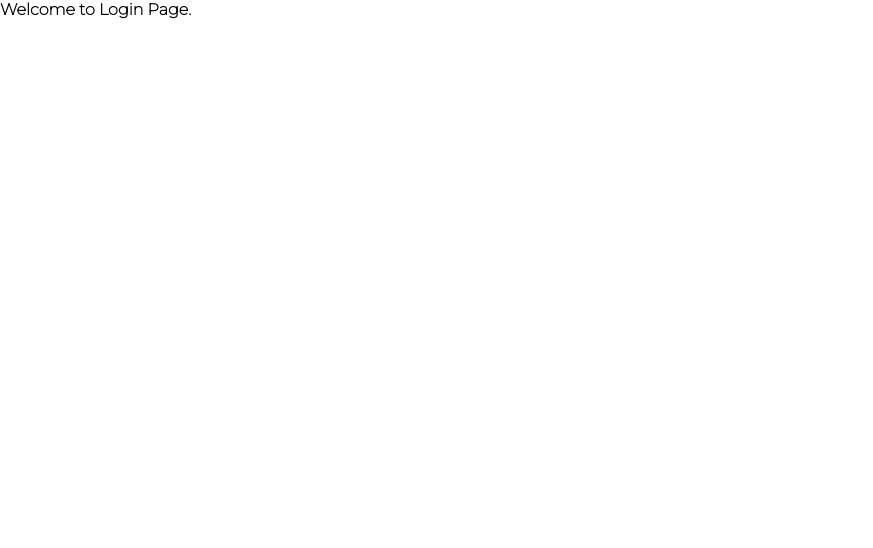
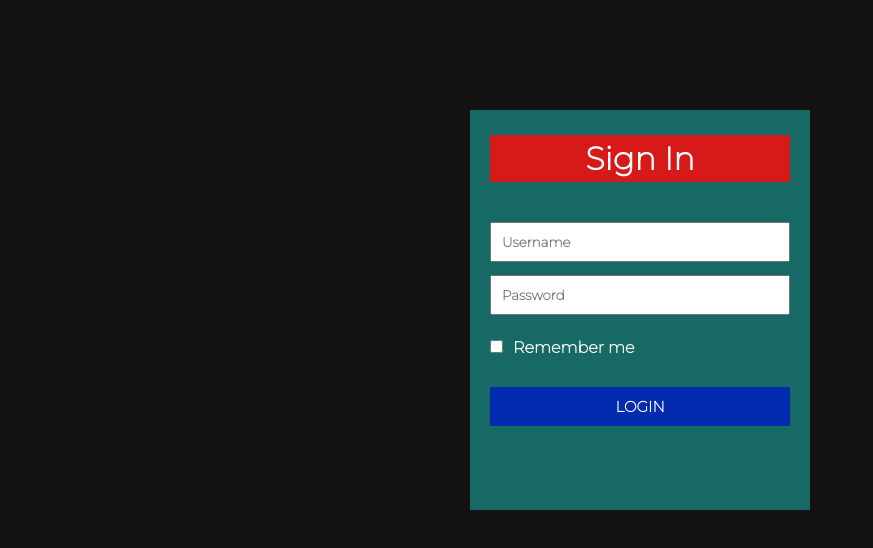
Before and after one commit to hackhero920/School-Management-System, a React (Create React App) app in the folder frontend/: page /login in a window 1280 px wide. Shown: the top 548 px of the page, without its empty margins (0-873 px from the left). Built offline with nearby package versions, Linux system fonts and the light colour scheme.

Commit message:
Developed Login Form

```diff
--- /dev/null
+++ b/frontend/src/screens/Login.css
@@ -0,0 +1,59 @@
+.container{
+    height:100vh;
+    background: rgb(19, 17, 17);
+    padding: 10px;
+    /* display: grid; */
+    /* place-items: center; */
+    /* place-content: center; */
+}
+
+.layout
+{
+    padding: 20px;
+    margin:auto;
+    max-width: 340px;
+    height:400px;
+    margin-top: 100px;
+    background: rgb(22, 105, 101);
+}
+.layout h1{
+    margin: auto;
+    margin-top: 5px;
+    padding :4px;
+    /* border:2px solid red; */
+    text-align: center;
+    color:white;
+    background: rgb(214, 25, 25);
+    margin-bottom: 30px;
+}
+.remember-me{
+    display: block;
+    margin-top: 20px;
+    color:white;
+}
+#check{
+    margin-right: 10px;
+}
+.form-field{
+outline: none;
+    padding:10px;
+    margin: 3px 3px 3px 0;
+    /* display: block; */
+    width: 100%;
+    margin-top: 10px;
+}
+
+.btn{
+    /* display: block; */
+    width:100%;
+    padding:10px;
+    margin-top: 30px;
+    cursor:pointer;
+    background:rgb(2, 43, 175);
+    outline: none;
+    border:none;
+    color:white;
+    font-size: 15px;
+    text-transform: uppercase;
+
+}
--- a/frontend/src/screens/Login.js
+++ b/frontend/src/screens/Login.js
@@ -1,12 +1,23 @@
 import React from 'react'
-import Counter from '../components/Counter'
+import './Login.css'
 const Login = () => {
-    return (
-        <div>
-            <Counter/>
-            Welcome to Login Page.
+  return (
+    <div className='container'>
+      <div className='layout'>
+        <h1>Sign In</h1>
+
+        <input className='form-field' type='text' placeholder='Username' />
+        <input className='form-field' type='text' placeholder='Password' />
+        <div className='remember-me'>
+          <input type='checkbox' id='check' />
+          <label htmlFor='check'>Remember me</label>
         </div>
-    )
+        <button className='btn' type='submit'>
+          Login
+        </button>
+      </div>
+    </div>
+  )
 }
 
 export default Login
```
